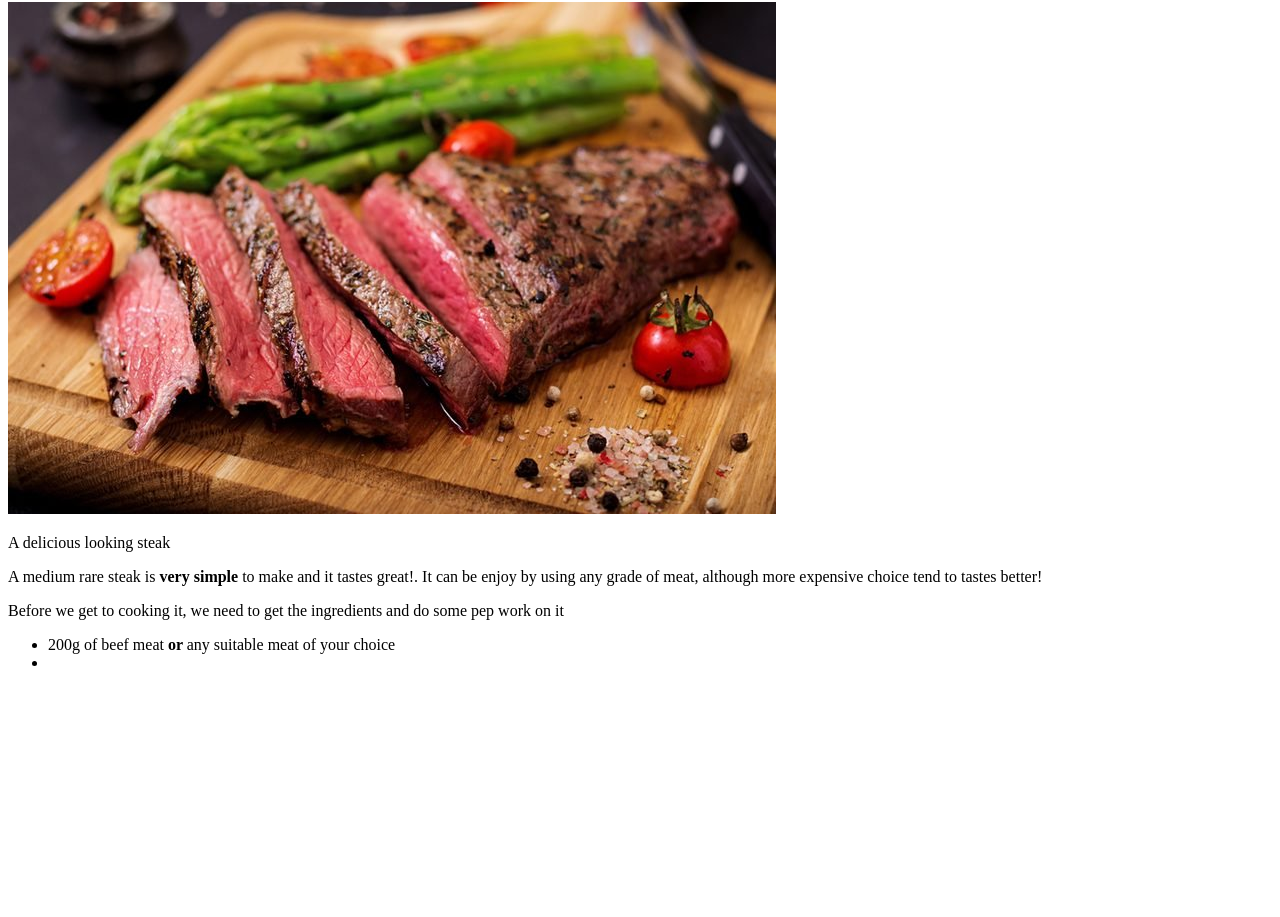
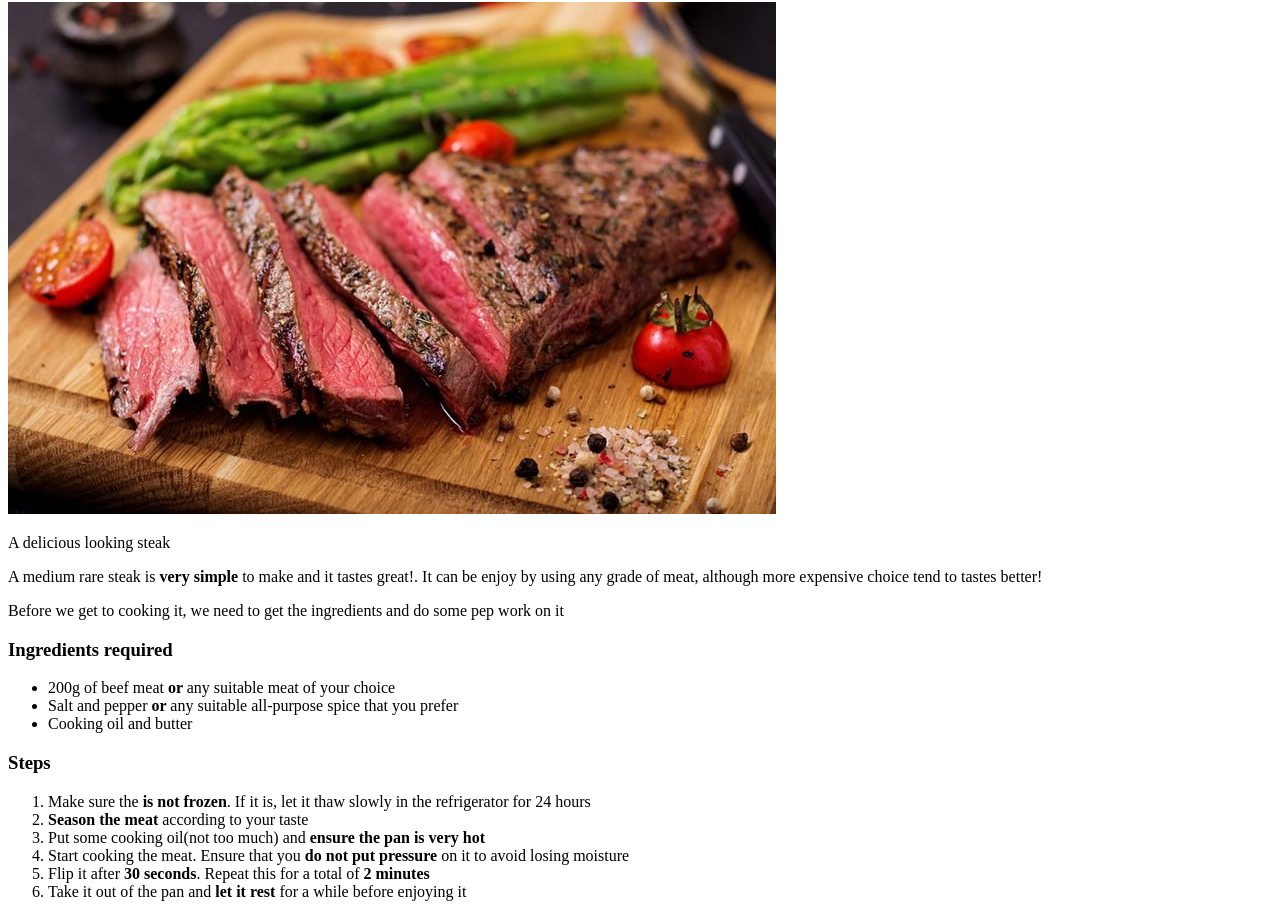
Before and after one commit to Sakurai-Kei/odin-recipes, a plain HTML site: page recipes/steak.html in a window 1280 px wide. Shown: the part 78-995 px from the top of the page. Before the commit the page ends 800 px from the top, so only its background shows below. Drawn offline with Linux system fonts and the light colour scheme.

Commit message:
Finished steak page

```diff
--- a/recipes/steak.html
+++ b/recipes/steak.html
@@ -13,10 +13,22 @@
         <p>A delicious looking steak</p>
         <p>A medium rare steak is <strong>very simple</strong> to make and it tastes great!. It can be enjoy by using any grade of meat, although more expensive choice tend to tastes better!</p>
         <p>Before we get to cooking it, we need to get the ingredients and do some pep work on it</p>
+        <h3>Ingredients required</h3>
         <ul>
             <li>200g of beef meat <strong>or </strong>any suitable meat of your choice</li>
-            <li></li>
+            <li>Salt and pepper <strong>or </strong>any suitable all-purpose spice that you prefer</li>
+            <li>Cooking oil and butter</li>
         </ul>
+        <p><h3>Steps</h3></p>
+        <ol>
+            <li>Make sure the <strong>is not frozen</strong>. If it is, let it thaw slowly in the refrigerator for 24 hours</li>
+            <li><strong>Season the meat</strong> according to your taste</li>
+            <li>Put some cooking oil(not too much) and <strong>ensure the pan is very hot</strong></li>
+            <li>Start cooking the meat. Ensure that you <strong>do not put pressure</strong> on it to avoid losing moisture</li>
+            <li>Flip it after <strong>30 seconds</strong>. Repeat this for a total of <strong>2 minutes</strong></li>
+            <li>Take it out of the pan and <strong>let it rest</strong> for a while before enjoying it</li>
+
+        </ol>
     </body>
 
 </html>
```
